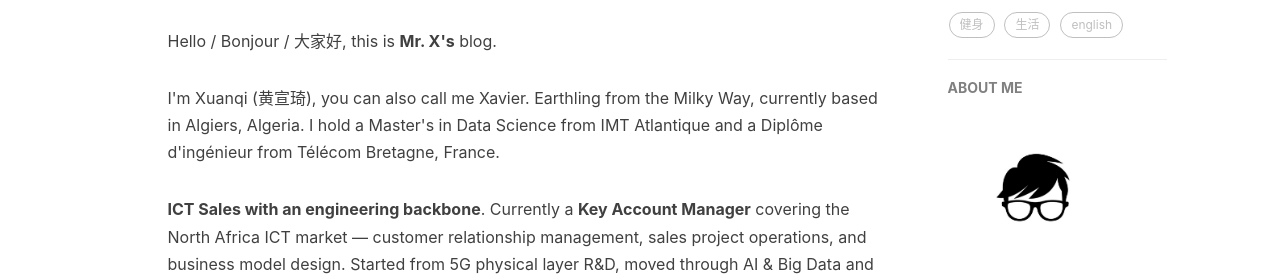
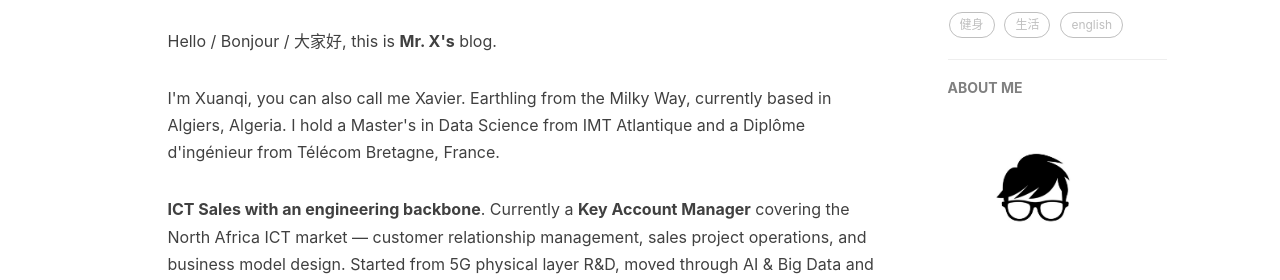
Before and after one commit to pickpikyup/pickpikyup.github.io, a Jekyll site: the page built from about.html, in a window 1280 px wide. Shown: the part 506-786 px from the top of the page. Built offline with Jekyll 4.4.1, drawn with Linux system fonts in a browser that asks for light colours; nearby versions of some CDN libraries; comment, search, counter and statistics services are not loaded.

Commit message:
fix: lang switcher JS bug + remove Chinese name from all versions
- footer.html: fix className bug (lang-zh-CN → lang-zh), Chinese content was hidden
- about.html: remove Chinese name from zh/en/fr versions

```diff
--- a/_includes/footer.html
+++ b/_includes/footer.html
@@ -287,7 +287,7 @@
         document.querySelectorAll('.lang-btn').forEach(function(b) { b.classList.remove('active'); });
         var btn = document.getElementById('lang-' + id);
         if (btn) btn.classList.add('active');
-        document.documentElement.className = 'lang-' + lang;
+        document.documentElement.className = 'lang-' + id;
         window.dispatchEvent(new CustomEvent('langchange', { detail: { lang: lang } }));
     }
 
--- a/about.html
+++ b/about.html
@@ -15,7 +15,7 @@
     <p>Hello / Bonjour / 大家好，这里是<strong>X师傅</strong>的博客。</p>
 
     <p>
-        X师傅，本名 Xuanqi（黄宣琦），也可以叫我 Xavier。银河系地球人，现居阿尔及利亚。
+        X师傅，也可以叫我 Xavier。银河系地球人，现居阿尔及利亚。
         法国 IMT Atlantique 数据科学硕士 + Télécom Bretagne 工程师文凭（Diplôme d'ingénieur）。
     </p>
 
@@ -63,7 +63,7 @@
     <p>Hello / Bonjour / 大家好, this is <strong>Mr. X's</strong> blog.</p>
 
     <p>
-        I'm Xuanqi (黄宣琦), you can also call me Xavier. Earthling from the Milky Way, currently based in Algiers, Algeria.
+        I'm Xuanqi, you can also call me Xavier. Earthling from the Milky Way, currently based in Algiers, Algeria.
         I hold a Master's in Data Science from IMT Atlantique and a Diplôme d'ingénieur from Télécom Bretagne, France.
     </p>
 
@@ -113,7 +113,7 @@
     <p>Hello / Bonjour / 大家好, voici le blog de <strong>Maître X (X师傅)</strong>.</p>
 
     <p>
-        Je m'appelle Xuanqi (黄宣琦), vous pouvez aussi m'appeler Xavier. Terrien de la Voie lactée, actuellement basé à Alger, Algérie.
+        Je m'appelle Xuanqi, vous pouvez aussi m'appeler Xavier. Terrien de la Voie lactée, actuellement basé à Alger, Algérie.
         Master en Science des Données de l'IMT Atlantique + Diplôme d'ingénieur de Télécom Bretagne, France.
     </p>
 
```
